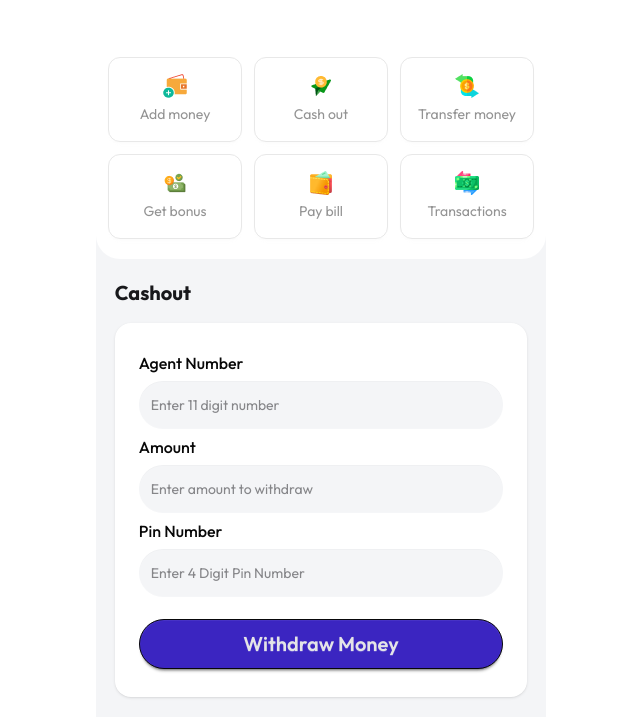
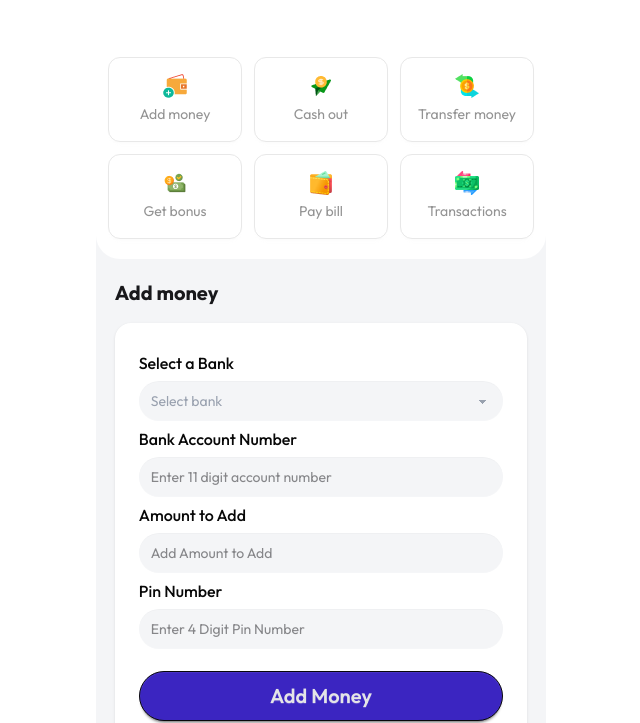
Before and after one commit to rishad-99/payoo, a plain HTML site: page home.html in a window 1280 px wide. Shown: the part 229-952 px from the top of the page, without its empty margins (319-959 px from the left). Drawn offline with nearby package versions, Linux system fonts and the light colour scheme.

Commit message:
addMoney logic implement complete

```diff
--- a/home.html
+++ b/home.html
@@ -42,7 +42,9 @@
             <img src="./assets/logo.png" alt="logo" />
           </div>
           <div class="balance-info pl-2">
-            <h2 class="text-2xl font-bold gap-1">$ <span id="balance">45000</span></h2>
+            <h2 class="text-2xl font-bold gap-1">
+              $ <span id="balance">45000</span>
+            </h2>
             <p class="text-neutral/50 gap-1">Available Balance</p>
           </div>
         </div>
@@ -93,6 +95,70 @@
         <div class="btn flex flex-col py-4 h-full bg-transparent rounded-xl">
           <img src="./assets/opt-6.png" alt="button" />
           <p class="text-[14px] font-normal text-[#08080870]">Transactions</p>
+        </div>
+      </div>
+    </section>
+
+    <section id="add-money" class="w-11/12 mx-auto py-5">
+      <h2 class="text-xl font-bold">Add money</h2>
+      <div class="form">
+        <div class="card bg-base-100 w-full shadow rounded-2xl mt-4">
+          <div class="card-body">
+            <fieldset class="fieldset">
+              <label class="label text-[#080808] text-[16px] font-medium"
+                >Select a Bank</label
+              >
+              <select
+                class="select rounded-full bg-[#f4f5f7] border-none w-full text-gray-400"
+                id="add-money-bank"
+              >
+                <option disabled selected class="">Select bank</option>
+                <option value="DBBL">DBBL</option>
+                <option value="Bank Asia">Bank Asia</option>
+                <option value="Trust Bank">Trust Bank</option>
+              </select>
+
+              <label class="label text-[#080808] text-[16px] font-medium"
+                >Bank Account Number</label
+              >
+              <input
+                id="add-money-number"
+                maxlength="11"
+                minlength="11"
+                type="text"
+                class="input rounded-full bg-[#f4f5f7] w-full border-none"
+                placeholder="Enter 11 digit account number"
+              />
+              <label class="label text-[#080808] text-[16px] font-medium"
+                >Amount to Add</label
+              >
+              <input
+                id="add-money-amount"
+                maxlength="11"
+                minlength="11"
+                type="text"
+                class="input rounded-full bg-[#f4f5f7] w-full border-none"
+                placeholder="Add Amount to Add"
+              />
+              <label class="label text-[#080808] text-[16px] font-medium"
+                >Pin Number</label
+              >
+              <input
+                id="add-money-pin"
+                maxlength="4"
+                minlength="4"
+                type="password"
+                class="input rounded-full bg-[#f4f5f7] w-full border-none"
+                placeholder="Enter 4 Digit Pin Number"
+              />
+              <button
+                id="add-money-btn"
+                class="btn btn-neutral mt-4 bg-[#3B25C1] rounded-full text-[20px] font-semibold py-6"
+              >
+                Add Money
+              </button>
+            </fieldset>
+          </div>
         </div>
       </div>
     </section>
@@ -148,6 +214,8 @@
       </div>
     </section>
 
+    <script src="./script/addMoney.js"></script>
+
     <script src="./script/machine.js"></script>
 
     <script src="./script/cashout.js"></script>
--- /dev/null
+++ b/script/addMoney.js
@@ -0,0 +1,25 @@
+document.getElementById("add-money-btn").addEventListener("click", function () {
+  const bankAccount = getValueFromInput("add-money-bank");
+
+  if (bankAccount == "Select bank") {
+    alert("Please select a bank");
+  }
+
+  const accountNumber = getValueFromInput("add-money-number");
+  if (accountNumber.length != 11) {
+    alert("Invalid Number");
+    return;
+  }
+
+  const amount = getValueFromInput("add-money-amount");
+  const newBalance = getBalance() + Number(amount);
+
+  const pin = getValueFromInput("add-money-pin");
+  if (pin == "1234") {
+    alert(`Add Money Success from ${bankAccount}`);
+    setValue(newBalance);
+  } else {
+    alert("Invalid pin");
+    return;
+  }
+});
--- a/script/cashout.js
+++ b/script/cashout.js
@@ -7,11 +7,9 @@ document.getElementById("cashout-btn").addEventListener("click", function () {
 
   const cashoutAmount = getValueFromInput("cashout-amount");
 
-  const balanceElement = document.getElementById("balance");
-  const balance = balanceElement.innerText;
-  console.log(balance);
+  const currentBalance = getBalance();
 
-  const newBalance = Number(balance) - Number(cashoutAmount);
+  const newBalance = currentBalance - Number(cashoutAmount);
   console.log(newBalance);
   if (newBalance < 0) {
     alert("Invalid Input");
@@ -21,7 +19,7 @@ document.getElementById("cashout-btn").addEventListener("click", function () {
   const pin = getValueFromInput("cashout-pin");
   if (pin == "1234") {
     alert("Cashout Success");
-    balanceElement.innerText = newBalance;
+    setValue(newBalance);
   } else {
     alert("Invalid pin");
     return;
--- a/script/machine.js
+++ b/script/machine.js
@@ -1,8 +1,17 @@
-console.log("shfgsi");
-
 function getValueFromInput(id) {
   const input = document.getElementById(id);
   const value = input.value;
   console.log(value);
   return value;
 }
+
+function getBalance() {
+  const balanceElement = document.getElementById("balance");
+  const balance = balanceElement.innerText;
+  return Number(balance);
+}
+
+function setValue(value) {
+  const balanceElement = document.getElementById("balance");
+  balanceElement.innerText = value;
+}
```
